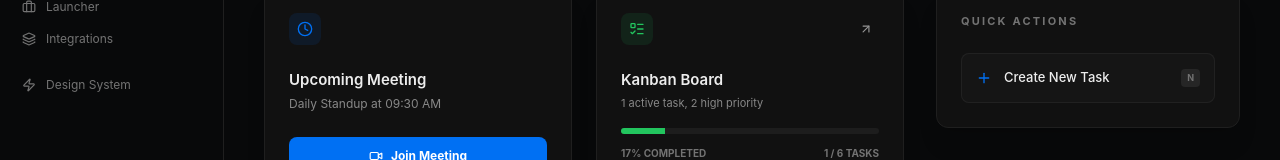
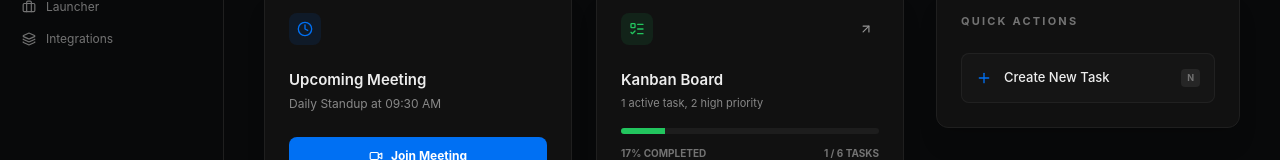
Before and after one commit to SBUplakankus/wfh-dashboard-v2, a React (Vite) app: page / in a window 1280 px wide. Shown: the part 208-368 px from the top of the page. Built offline with nearby package versions, Linux system fonts and the light colour scheme.

Commit message:
Remove Design System tab/view
Co-authored-by: SBUplakankus <119906674+SBUplakankus@users.noreply.github.com>

```diff
--- a/src/App.tsx
+++ b/src/App.tsx
@@ -8,7 +8,6 @@ import DashboardView from './views/DashboardView';
 import CalendarView from './components/CalendarView';
 import WorkWeekView from './components/WorkWeekView';
 import ToolsView from './views/ToolsView';
-import DesignSystemView from './views/DesignSystemView';
 import IntegrationsView from './views/IntegrationsView';
 import AnalyticsView from './views/AnalyticsView';
 import SettingsModal from './components/SettingsModal';
@@ -142,7 +141,6 @@ const App: React.FC = () => {
       case 'Calendar': return <div className="p-10 max-w-[1200px] mx-auto"><CalendarView theme={theme} /></div>;
       case 'WorkWeek': return <div className="p-8 h-full"><WorkWeekView theme={theme} meetings={mockMeetings} /></div>;
       case 'Tools': return <ToolsView theme={theme} />;
-      case 'DesignSystem': return <DesignSystemView theme={theme} />;
       case 'Integrations': return <IntegrationsView />;
       case 'Analytics': return <AnalyticsView currentProjectId={activeProjectId} />;
       default: return <DashboardView theme={theme} modularity={modularity} meetings={mockMeetings} currentProject={activeProject} onNavigateToView={setActiveView} onOpenCreateTask={() => setIsCreateTaskOpen(true)} />;
--- a/src/components/Sidebar.tsx
+++ b/src/components/Sidebar.tsx
@@ -11,7 +11,6 @@ import {
   Search,
   Check,
   Plus,
-  Zap,
   Layers,
   TrendingUp,
   LucideIcon
@@ -152,16 +151,6 @@ const Sidebar: React.FC<SidebarProps> = ({
               </button>
             );
           })}
-
-          <div className="h-3" />
-
-          <button
-            onClick={() => onSelectView('DesignSystem')}
-            className={`w-full flex items-center gap-2.5 px-2.5 py-1.5 rounded-md text-[12px] transition-all group outline-none focus-visible:ring-1 focus-visible:ring-blue-500 ${activeView === 'DesignSystem' ? 'bg-white/[0.05] text-white' : 'text-neutral-500 hover:text-neutral-300 hover:bg-white/[0.02]'}`}
-          >
-            <Zap className={`w-3.5 h-3.5 transition-colors ${activeView === 'DesignSystem' ? 'text-amber-500' : 'group-hover:text-amber-400'}`} />
-            <span>Design System</span>
-          </button>
         </nav>
       </div>
 
--- a/src/types.ts
+++ b/src/types.ts
@@ -79,7 +79,7 @@ export interface AnalyticsConfig {
   showDailyActivity: boolean;
 }
 
-export type ViewType = 'Dashboard' | 'Calendar' | 'WorkWeek' | 'Tools' | 'Settings' | 'DesignSystem' | 'Integrations' | 'Analytics';
+export type ViewType = 'Dashboard' | 'Calendar' | 'WorkWeek' | 'Tools' | 'Settings' | 'Integrations' | 'Analytics';
 export type TabType = 'Projects' | 'Theme' | 'Modularity' | 'Tools';
 
 export interface Toast {
```
